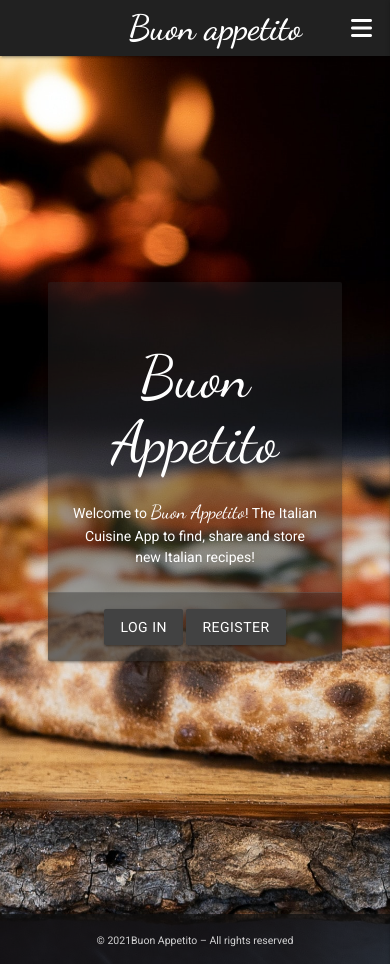
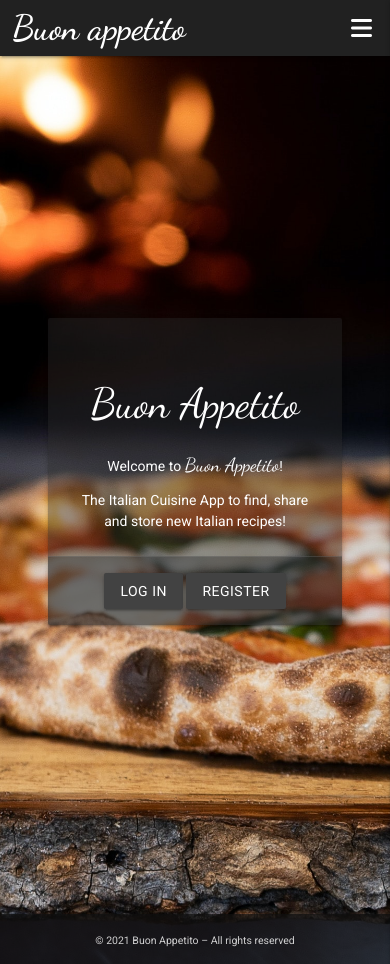
Before and after one commit to VictoriaShalabaeva/italian-cuisine-app, a Flask app: page / in a window 390 px wide. Run offline with Flask 2, Linux system fonts and the light colour scheme; some libraries are stand-ins or nearby versions.

Commit message:
Add media query to home page

```diff
--- a/static/css/style.css
+++ b/static/css/style.css
@@ -1,10 +1,3 @@
-.flashes h4 {
-    line-height: 2;
-}
-flashes {
-    margin-bottom: 0;
-}
-
 body {
     background-image: url(../images/italian-food.jpg);
     background-repeat: no-repeat;
@@ -22,7 +15,16 @@ main {
     flex: 1 0 auto;
 }
 
-/*------------------ Navbar */
+/*------------- Flash messages */
+
+.flashes h4 {
+    line-height: 2;
+}
+.flashes {
+    margin-bottom: 0;
+}
+
+/*------------------- Navbar */
 
 nav .brand-logo {
     margin-left: 20px;
@@ -31,10 +33,42 @@ nav .brand-logo {
     font-weight: 600;
 }
 
-/*--------------- card on home page */
+@media screen and (max-width: 500px) {
+    nav .brand-logo {
+        margin-left: 5px;
+    }
+}
+
+.sidenav li>a {
+    color: white;
+}
+
+.font-logo {
+    font-family: 'Dancing Script', cursive;
+}
+
+/*----------- Card on home page */
 
 .card-title h1 {
     font-family: 'Dancing Script', cursive;
+}
+
+@media screen and (max-width: 500px) {
+    .card-title h1 {
+        font-size: 3rem;
+    }
+}
+
+@media screen and (max-width: 330px) {
+    .card-title h1 {
+        font-size: 2.5rem;
+    }
+}
+
+@media screen and (max-width: 300px) {
+    .card-title h1 {
+        font-size: 2.2rem;
+    }
 }
 
 .jumbotron-card {
@@ -44,6 +78,10 @@ nav .brand-logo {
 .italic {
     font-family: 'Dancing Script', cursive;
     font-size: 19px;
+}
+
+#p-margin-bottom {
+    margin-bottom: 10px;
 }
 
 /* ----------------------------------------------Footer */
--- a/templates/base.html
+++ b/templates/base.html
@@ -24,7 +24,7 @@
         <!-- top navbar -->
         <nav>
             <div class="nav-wrapper nav-extended grey darken-4">
-                <a href="{{ url_for('home') }}" class="brand-logo">Buon appetito</a>
+                <a href="{{ url_for('home') }}" class="brand-logo left">Buon appetito</a>
                 <a href="#" data-target="mobile-demo" class="sidenav-trigger right"><i class="fas fa-bars"></i></a>
                 <ul class="right hide-on-med-and-down">
                     <li><a href="{{ url_for('home') }}">Home</a></li>
@@ -42,8 +42,8 @@
         </nav>
 
         <!-- mobile sidenav -->
-        <ul class="sidenav" id="mobile-demo">
-            <li><h4 class="center-align red-text text-darken-4">Buon appetito</h4></li>
+        <ul class="sidenav grey darken-4 white-text" id="mobile-demo">
+            <li><h4 class="center-align font-logo">Buon appetito</h4></li>
             <li><a href="{{ url_for('home') }}">Home</a></li>
             <li><a href="{{ url_for('get_recipes') }}">All recipes</a></li>
             {% if session.user %}
@@ -78,16 +78,10 @@
     <footer class="page-footer">
         <div class="footer-copyright">
             <div class="container center-align">
-                <small>&copy; <span id="copyright"></span>Buon Appetito – All rights reserved</small>
+                <small>&copy; <span id="copyright"></span> Buon Appetito – All rights reserved</small>
             </div>
         </div>
     </footer>
-
-    <!-- <footer class="row footer footer-fixed">
-        <div>
-            <small>&copy; <span id="copyright"></span> Buon Appetito – All rights reserved</small>
-        </div>
-    </footer> -->
 
     <script src="https://code.jquery.com/jquery-3.5.1.min.js"
         integrity="sha256-9/aliU8dGd2tb6OSsuzixeV4y/faTqgFtohetphbbj0=" crossorigin="anonymous"></script>
--- a/templates/home.html
+++ b/templates/home.html
@@ -9,7 +9,8 @@
                <div class="card-title logo center">
                   <h1>Buon Appetito</h1>
                </div>
-               <p class="hometext center-align">Welcome to <span class="italic">Buon Appetito</span>! The Italian Cuisine App to find, share and store new Italian recipes!</p>
+               <p class="hometext center-align" id="p-margin-bottom">Welcome to <span class="italic">Buon Appetito</span>!</p>
+               <p class="hometext center-align">The Italian Cuisine App to find, share and store new Italian recipes!</p>
             </div>
             {% if session.user %}
             <div class="card-action center">
```
